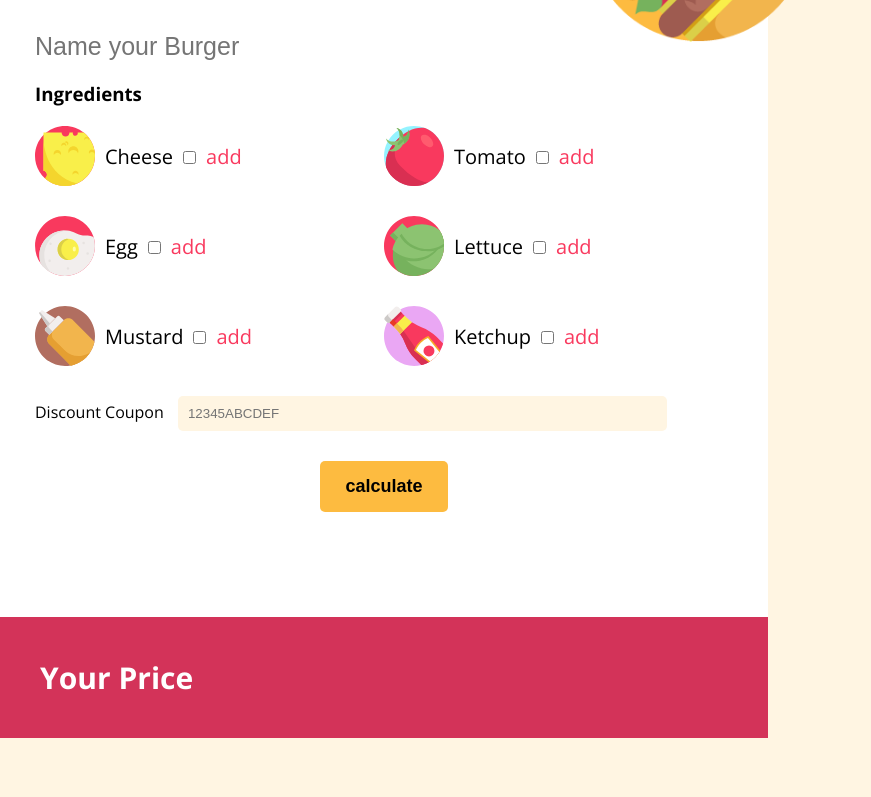
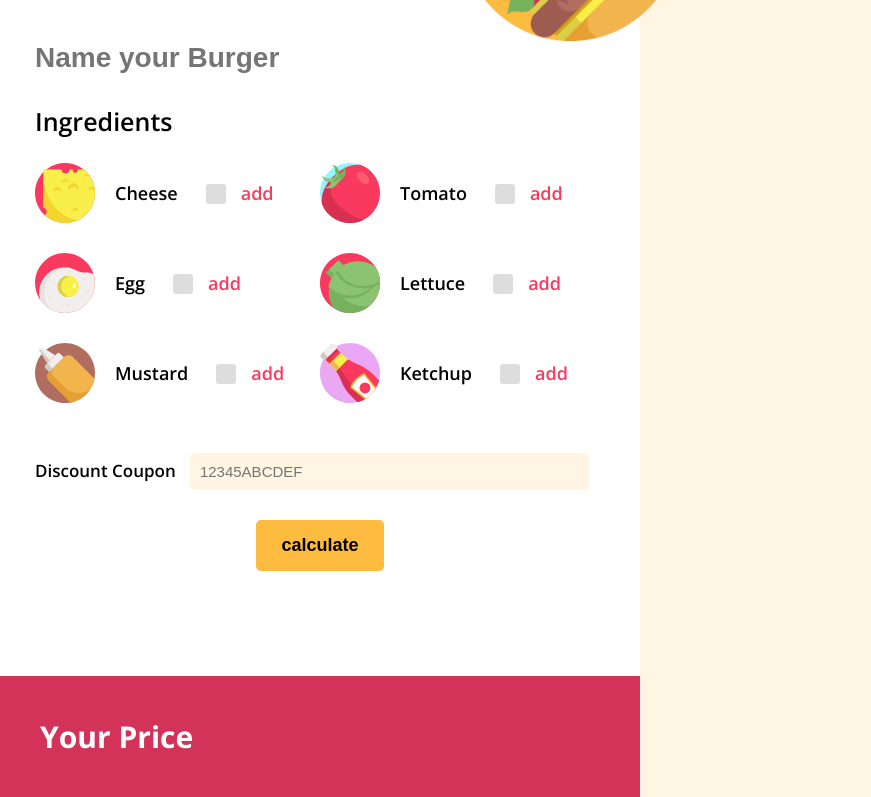
Before and after one commit to Lorenzo-Calzi/js-burger, a plain HTML site: page index.html in a window 1280 px wide. Shown: the part 148-945 px from the top of the page, without its empty margins (0-871 px from the left). Before the commit the page ends 886 px from the top, so only its background shows below. Drawn offline with nearby package versions, Linux system fonts and the light colour scheme.

Commit message:
Correzioni generali, funzionali ed estetiche

```diff
--- a/ASSETS/CSS/style.css
+++ b/ASSETS/CSS/style.css
@@ -8,29 +8,19 @@ body{
     font-family: 'Open Sans', sans-serif;
 }
 .container{
-    width: 60%;
+    width: 50%;
 }
+
+/* /HEADER */
 #site_header{
     padding: 30px;
     background-color: rgba(253, 187, 64, 1);
     position: relative;
 }
-#site_main{
-    padding: 35px;
-    background-color: white;
-}
-#site_footer{
+.title{
+    font-weight: 800;
     padding-top: 30px;
-    padding-bottom: 30px;
-    background-color: rgba(211, 51, 89, 1);
-}
-#name_burger{
-    border: none;
-    font-size: 25px;
-}
-#site_main h3{
-    margin-top: 20px;
-    margin-bottom: 20px;
+    font-size: 40px;
 }
 #site_header img{
     height: 220px;
@@ -38,10 +28,25 @@ body{
     top: -30px;
     right: -40px;
 }
-.title{
-    font-weight: 800;
-    padding-top: 30px;
-    font-size: 40px;
+/* /HEADER */
+
+/* MAIN */
+#site_main{
+    padding: 35px;
+    background-color: white;
+}
+#site_main h3{
+    margin-top: 20px;
+    margin-bottom: 25px;
+    font-size: 25px;
+    font-weight: 600;
+}
+#name_burger{
+    border: none;
+    font-size: 28px;
+    font-weight: 700;
+    margin-bottom: 10px;
+    margin-top: 10px;
 }
 .burger{
     display: flex;
@@ -59,20 +64,64 @@ body{
 }
 .form_group img{
     height: 60px;
-    margin-right: 10px;
+    margin-right: 20px;
 }
 .form_group label{
-    font-size: 20px;
-    margin-right: 10px;
+    font-size: 18px;
+    margin-right: 5px;
+    font-weight: 600;
 }
+
+/* CHECKBOX */
 input[type="checkbox"] {
     margin-right: 10px;
     margin-top: 3px;
 }
-
 input[type="checkbox"]:hover {
     cursor: pointer;
     transform: scale(1.1);
+}
+.new-checkbox {
+    position: absolute;
+    opacity: 0;
+}
+.new-checkbox + label {
+    position: relative;
+    cursor: pointer;
+    padding: 0;
+}
+.new-checkbox + label:before {
+    content: '';
+    margin-right: 10px;
+    margin-top: 3px;
+    margin-left: 23px;
+    display: inline-block;
+    vertical-align: text-top;
+    width: 20px;
+    height: 20px;
+    background: #ddd;
+    border-radius:3px;
+}
+.new-checkbox:hover + label:before {
+    background: #ccc;
+}
+.new-checkbox:checked + label:before {
+    background: rgba(249, 57, 94, 1);
+}
+.new-checkbox:checked + label:after {
+    content: '\f00c';
+    font-family:'Font Awesome 5 Free';
+    font-weight:900;
+    font-size: 27px;
+    color:black;
+    position: absolute;
+    left: 18px;
+    top: -4px;
+}
+/* /CHECKBOX */
+
+.add{
+    color: rgba(249, 57, 94, 1);
 }
 button{
     padding: 15px 25px 15px 25px;
@@ -90,6 +139,11 @@ button:hover{
     cursor: pointer;
     transform: scale(1.1);
 }
+
+.text_coupon{
+    font-size: 17px;
+    font-weight: 600;
+}
 #coupon{
     border: none;
     background-color: rgba(255, 245, 226, 1);
@@ -97,29 +151,30 @@ button:hover{
     width: 70%;
     padding: 10px;
     margin-left: 10px;
+    margin-top: 20px;
+    font-size: 15px;
 }
-
+/* /MAIN */
 
 /* FOOTER */
 #site_footer{
+    padding-top: 30px;
+    padding-bottom: 30px;
+    background-color: rgba(211, 51, 89, 1);
     display: flex;
     justify-content: space-between;
     align-items: center;
     color: white;
 }
-
 #site_footer h3{
     padding-top: 10px;
     padding-bottom: 10px;
     padding-left: 40px;
     font-size: 30px;
 }
-
 #site_footer span{
     padding-right: 40px;
     font-size: 30px;
     font-weight: 700;
 }
-.add{
-  color: rgba(249, 57, 94, 1);
-}
+/* FOOTER */
--- a/ASSETS/JS/main.js
+++ b/ASSETS/JS/main.js
@@ -1,7 +1,10 @@
+/* BUTTON */
 document.querySelector('button').addEventListener('click', function () {
 var burger_price = 10;
 var checks = document.querySelectorAll("input[type='checkbox']");
+/* /BUTTON */
 
+/* VALORE CHECKBOX */
 var sum = null;
 for(var i = 0; i < checks.length; i++) {
     var element = checks[i];
@@ -9,14 +12,15 @@ for(var i = 0; i < checks.length; i++) {
         sum += Number(element.getAttribute('date-price'))
     }
 }
+/* /VALORE CHECKBOX */
 
+/* CALCOLO PREZZO */
 var totalPrice = burger_price  + sum;
 console.log(totalPrice);
+document.getElementById('total_price').innerHTML = '$ ' + totalPrice;
+/* /CALCOLO PREZZO */
 
-document.getElementById('total_price').innerHTML = '$ ' + totalPrice;
-
-
-// Definire codici scnto e calcolo prezzo finale scontatato
+/* COUPON */
 var userCoupon = document.getElementById('coupon').value;
 var couponsList = ['Burger', 'Promo10', 'Salty'];
 
@@ -30,3 +34,4 @@ for (i = 0; i < couponsList.length; i++){
         }
     }
 });
+/* /COUPON */
--- a/index.html
+++ b/index.html
@@ -5,88 +5,111 @@
     <meta http-equiv="X-UA-Compatible" content="IE=edge">
     <meta name="viewport" content="width=device-width, initial-scale=1.0">
     <title>Burger</title>
+    <!-- LINK CSS -->
     <link rel="stylesheet" href="./ASSETS/CSS/style.css">
     <link rel="preconnect" href="https://fonts.gstatic.com">
+    <!-- LINK GOOGLE FONTS -->
     <link href="https://fonts.googleapis.com/css2?family=Open+Sans:wght@300;400;600;700;800&display=swap" rel="stylesheet">
+    <!-- LINK FONTAWESOME -->
+    <link rel="stylesheet" href="https://use.fontawesome.com/releases/v5.8.2/css/all.css" integrity="sha384-oS3vJWv+0UjzBfQzYUhtDYW+Pj2yciDJxpsK1OYPAYjqT085Qq/1cq5FLXAZQ7Ay" crossorigin="anonymous">
 </head>
 <body>
 
     <div class="container">
 
+        <!-- HEADER -->
         <header id="site_header">
             <h1 class="title">Create Your Burger</h1>
-            <img src="./img/burger-top.png" alt="">
+            <img src="./img/burger-top.png" alt="immagine hamburger">
         </header>
+        <!-- /HEADER -->
 
+        <!-- MAIN -->
         <main id="site_main">
             <input type="text" placeholder="Name your Burger" id="name_burger">
             <h3>Ingredients</h3>
 
             <div class="burger">
 
+                <!-- Hamburger Left -->
                 <div class="left">
                     <div class="form_group">
                         <img src="./img/cheese.svg" alt="">
                         <label for="cheese">Cheese</label>
-                        <input type="checkbox" name="cheese" id="cheese" date-price="1">
+                        <input name="cheese" class="new-checkbox" id="checkbox-1" type="checkbox" date-price="1">
+                        <label for="checkbox-1"></label>
                         <label for="add" class="add">add</label>
                     </div>
 
                     <div class="form_group">
                         <img src="/img/fried-egg.svg" alt="">
                         <label for="egg">Egg</label>
-                        <input type="checkbox" name="egg" id="egg" date-price="2">
+                        <input name="cheese" class="new-checkbox" id="checkbox-2" type="checkbox" date-price="2">
+                        <label for="checkbox-2"></label>
                         <label for="add" class="add">add</label>
                     </div>
 
                     <div class="form_group">
                         <img src="./img/mustard.svg" alt="">
                         <label for="mustard">Mustard</label>
-                        <input type="checkbox" name="mustard" id="mustard" date-price="0.5">
+                        <input name="cheese" class="new-checkbox" id="checkbox-3" type="checkbox" date-price="0.5">
+                        <label for="checkbox-3"></label>
                         <label for="add" class="add">add</label>
                     </div>
                 </div>
+                <!-- /Hamburger Left -->
 
+                <!-- Hamburger RIght -->
                 <div class="right">
                     <div class="form_group">
                         <img src="./img/tomato.svg" alt="">
                         <label for="tomato">Tomato</label>
-                        <input type="checkbox" name="tomato" id="tomato" date-price="1">
+                        <input name="cheese" class="new-checkbox" id="checkbox-4" type="checkbox" date-price="1">
+                        <label for="checkbox-4"></label>
                         <label for="add" class="add">add</label>
                     </div>
 
                     <div class="form_group">
                         <img src="./img/lettuce.svg" alt="">
                         <label for="lettuce">Lettuce</label>
-                        <input type="checkbox" name="lettuce" id="lettuce" date-price="1.5">
+                        <input name="cheese" class="new-checkbox" id="checkbox-5" type="checkbox" date-price="1.5">
+                        <label for="checkbox-5"></label>
                         <label for="add" class="add">add</label>
                     </div>
 
                     <div class="form_group">
                         <img src="./img/ketchup.svg" alt="">
                         <label for="ketchup">Ketchup</label>
-                        <input type="checkbox" name="ketchup" id="ketchup" date-price="0.5">
+                        <input name="cheese" class="new-checkbox" id="checkbox-6" type="checkbox" date-price="0.5">
+                        <label for="checkbox-6"></label>
                         <label for="add" class="add">add</label>
                     </div>
                 </div>
+                <!-- /Hamburger Left -->
             </div>
 
+            <!-- Coupon -->
             <div>
-                <span>Discount Coupon</span>
+                <span class="text_coupon">Discount Coupon</span>
                 <input type="text" placeholder="12345ABCDEF" id="coupon">
             </div>
+            <!-- /Coupon -->
+
             <button>calculate</button>
 
         </main>
+        <!-- /MAIN -->
 
+        <!-- FOOTER -->
         <footer id="site_footer">
             <h3>Your Price</h3>
-
             <span id="total_price"></span>
         </footer>
+        <!-- /FOOTER -->
 
     </div>
 
     <script src="./ASSETS/JS/main.js"></script>
+
 </body>
 </html>
```
